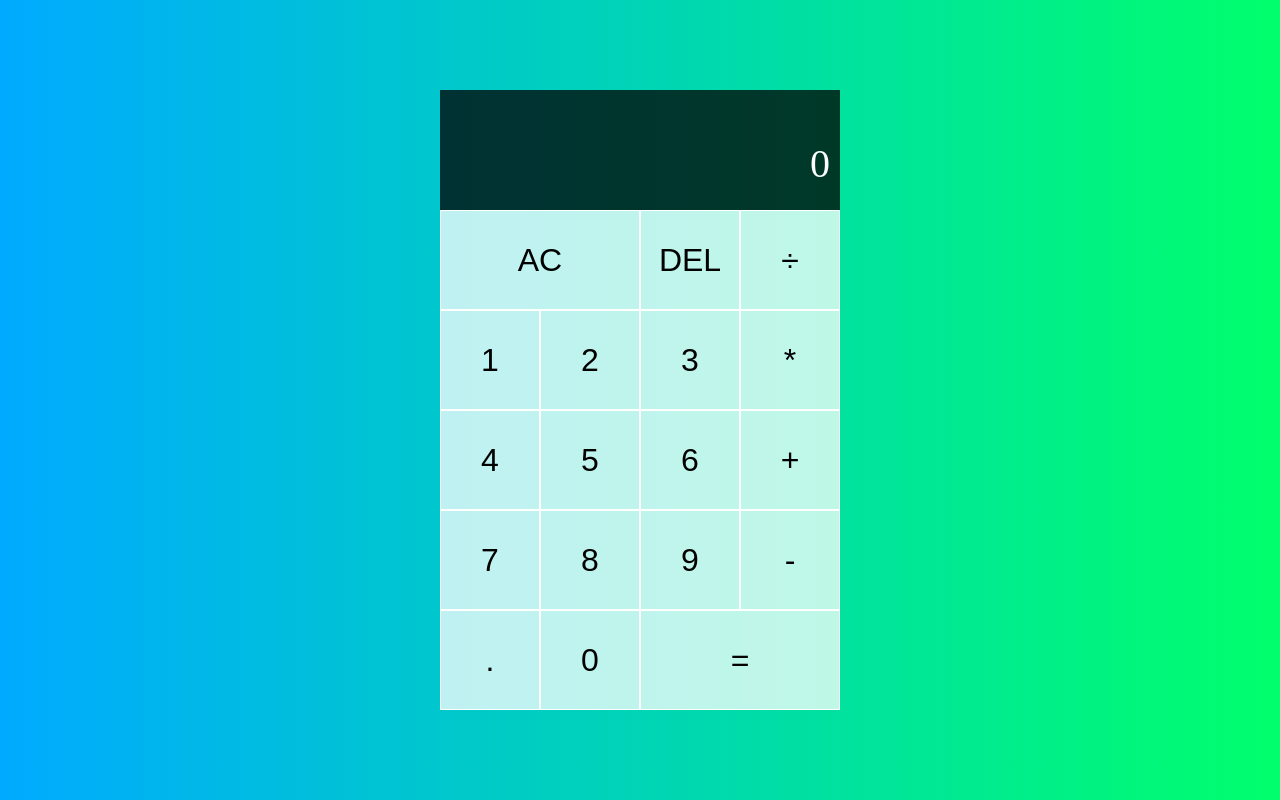
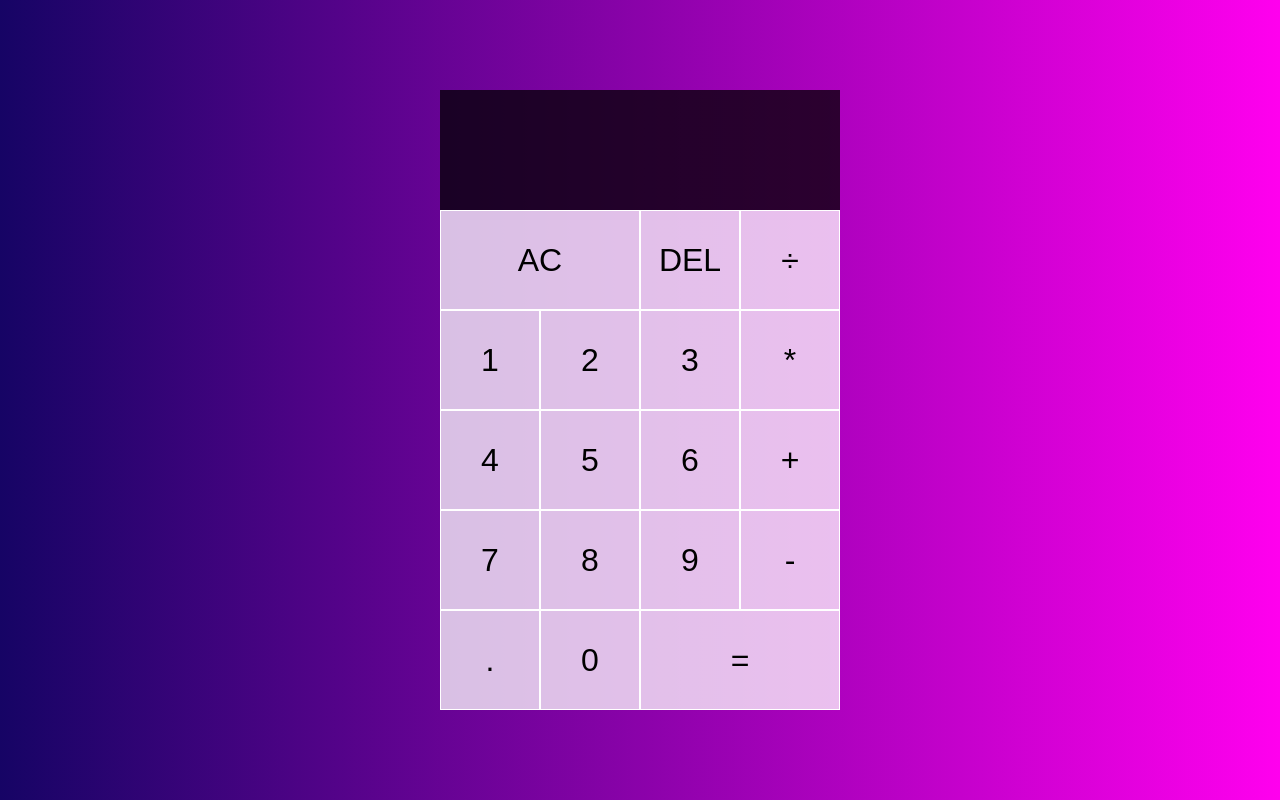
Before and after one commit to nerdlker/calculator, a plain HTML site: page index.html in a window 1280 px wide. Both pictures are taken after a click on the button "DEL". Drawn offline with Linux system fonts and the light colour scheme.

Commit message:
delete button now working

```diff
--- a/script.js
+++ b/script.js
@@ -29,6 +29,12 @@ allClearButton.addEventListener("click", () => {
   previousNumber = "";
   currentNumber = "0";
   currentOperator = "";
+});
+
+//Event Listener for delete button
+deleteButton.addEventListener("click", () => {
+  displayText = mainDisplay.innerText.toString().slice(0, -1);
+  mainDisplay.innerText = displayText;
 });
 
 //
--- a/styles.css
+++ b/styles.css
@@ -8,7 +8,7 @@
 body {
   padding: 0;
   margin: 0;
-  background: linear-gradient(to right, #00aaff, #00ff6c);
+  background: linear-gradient(to right, #160465, #ff00ee);
 }
 
 .calculator-grid {
```
